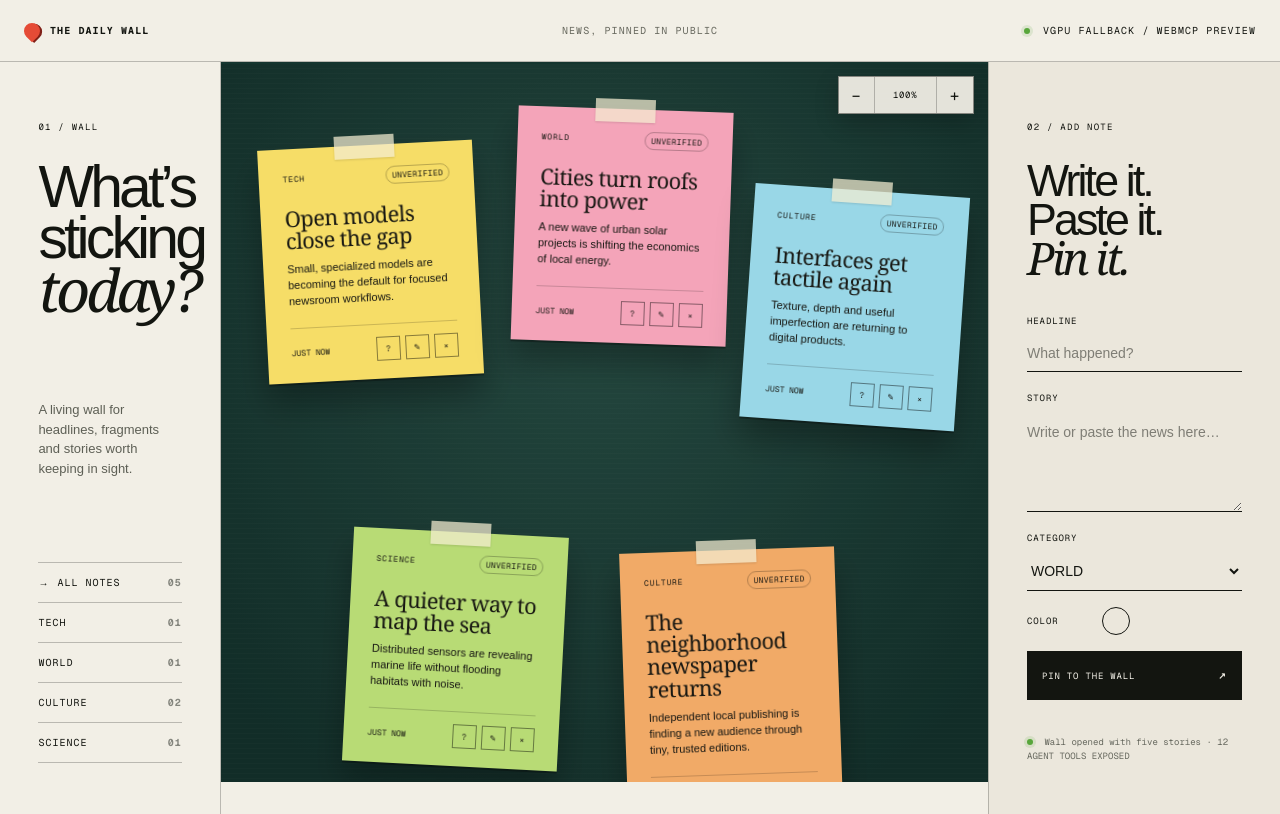
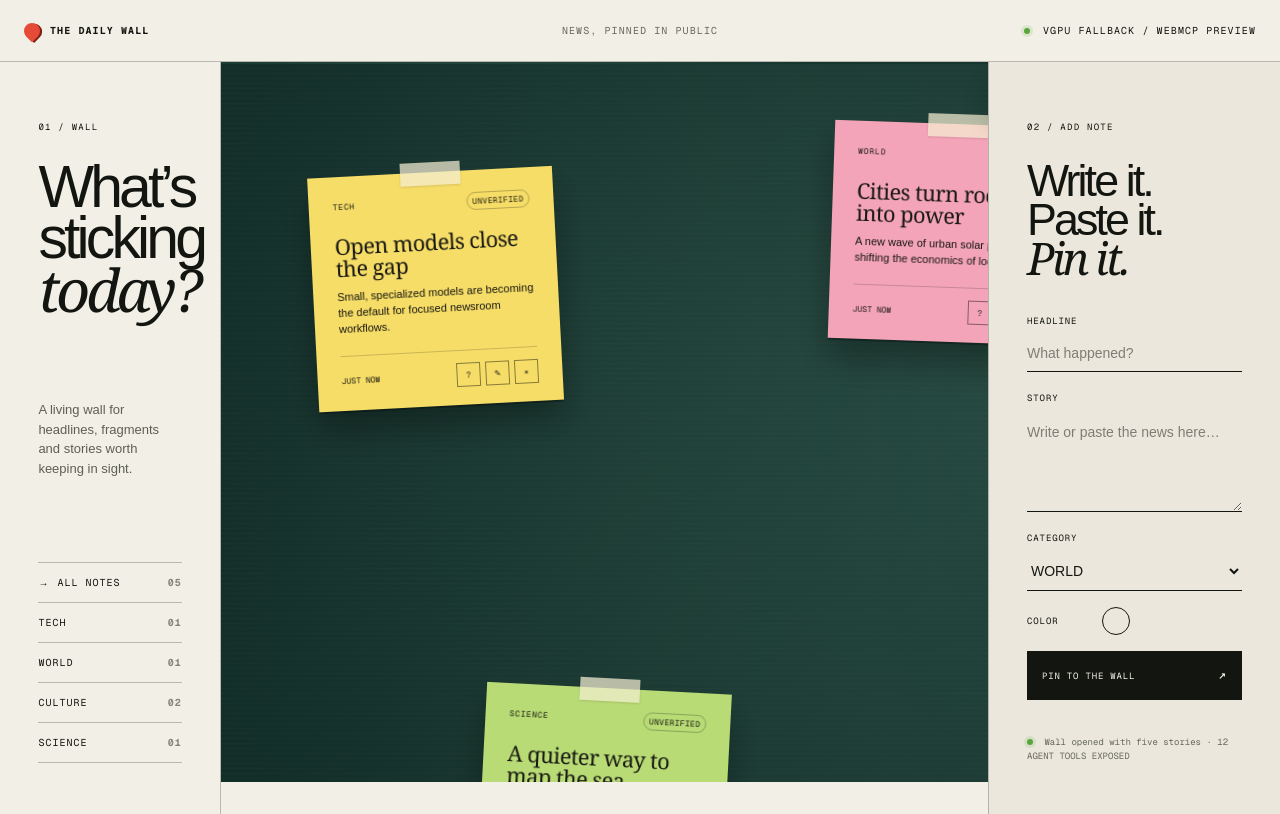
Before and after one commit to aletheia/the-daily-wall, a Next.js app: page / in a window 1280 px wide. Built offline with nearby package versions, Linux system fonts and the light colour scheme.

Commit message:
Add grab-to-pan board interaction

```diff
--- a/app/globals.css
+++ b/app/globals.css
@@ -27,9 +27,11 @@ button { cursor: pointer; }
 .rail nav button.active::before { content: '→'; margin-right: 8px; }
 .rail nav button b { margin-left: auto; color: #85867e; }
 
-.postit-stage { height: 720px; position: relative; overflow: auto; overscroll-behavior: contain; background: var(--board); }
-.board-world { position: relative; min-width: 100%; background: var(--board); transform-origin: 0 0; }
-.board-world canvas { position: absolute; inset: 0; width: 100%; height: 100%; opacity: .75; background: radial-gradient(circle at 50% 30%, #284c43, #112b26 70%); }
+.postit-stage { height: 720px; position: relative; overflow: auto; overscroll-behavior: contain; touch-action: none; cursor: grab; background: radial-gradient(circle at 32% 24%, rgba(47,91,78,.72), transparent 50%), repeating-linear-gradient(87deg, rgba(255,255,255,.018) 0 1px, transparent 1px 4px), repeating-linear-gradient(2deg, rgba(0,0,0,.025) 0 1px, transparent 1px 5px), var(--board); }
+.postit-stage.is-panning { cursor: grabbing; }
+.board-scroll-space { position: relative; }
+.board-world { position: absolute; inset: 0 auto auto 0; background: radial-gradient(circle at 32% 24%, #284c43, #112b26 70%), repeating-linear-gradient(87deg, rgba(255,255,255,.018) 0 1px, transparent 1px 4px), var(--board); transform-origin: 0 0; }
+.board-world canvas { position: absolute; inset: 0; width: 100%; height: 100%; opacity: .68; background: radial-gradient(circle at 50% 30%, #284c43, #112b26 70%); }
 .board-world::after { content: ''; position: absolute; inset: 0; pointer-events: none; background: repeating-linear-gradient(0deg, rgba(255,255,255,.015) 0 1px, transparent 1px 5px); mix-blend-mode: screen; }
 .zoom-controls { position: sticky; z-index: 60; top: 14px; left: 100%; width: max-content; margin: 14px 14px -50px auto; display: flex; background: rgba(242,239,230,.94); border: 1px solid rgba(19,21,16,.45); box-shadow: 0 8px 24px rgba(0,0,0,.2); }
 .zoom-controls button { min-width: 36px; height: 36px; border: 0; border-right: 1px solid rgba(19,21,16,.25); background: transparent; font: 16px var(--font-geist-mono), monospace; }
--- a/app/page.tsx
+++ b/app/page.tsx
@@ -44,6 +44,7 @@ declare global {
 const COLORS: NoteColor[] = ['yellow', 'pink', 'blue', 'green', 'orange'];
 const CATEGORIES: Category[] = ['TECH', 'WORLD', 'CULTURE', 'SCIENCE'];
 const FACT_CHECK_STATUSES: FactCheckStatus[] = ['unverified', 'queued', 'verified', 'disputed', 'inconclusive'];
+const BOARD_WIDTH = 1600;
 const LAYOUT = [[6, 9], [38, 5], [68, 14], [16, 52], [53, 54], [72, 58], [6, 68]];
 const ROTATIONS = [-3, 2, 4, 3, -2, 1, -4];
 
@@ -84,7 +85,7 @@ fn hash(p: vec2f) -> f32 {
 `;
 
 const clamp = (value: number, min: number, max: number) => Math.min(max, Math.max(min, value));
-const getBoardHeight = (count: number) => Math.max(900, Math.ceil(Math.max(count, 1) / 3) * 320 + 100);
+const getBoardHeight = (count: number) => Math.max(1200, Math.ceil(Math.max(count, 1) / 3) * 320 + 100);
 
 function organizeWall(current: Note[]): Note[] {
   const boardHeight = getBoardHeight(current.length);
@@ -127,17 +128,20 @@ export default function Home() {
   const [mcpStatus, setMcpStatus] = useState<'preview' | 'ready'>('preview');
   const [zoom, setZoom] = useState(1);
   const canvasRef = useRef<HTMLCanvasElement>(null);
+  const paneRef = useRef<HTMLElement>(null);
   const stageRef = useRef<HTMLDivElement>(null);
   const notesRef = useRef<Note[]>(INITIAL_NOTES);
   const zoomRef = useRef(1);
   const pointerRef = useRef<[number, number]>([0.5, 0.5]);
   const storageReadyRef = useRef(false);
   const draggingRef = useRef<{ id: string; offsetX: number; offsetY: number; lastX: number } | null>(null);
+  const panningRef = useRef<{ pointerId: number; startX: number; startY: number; scrollLeft: number; scrollTop: number } | null>(null);
   const dropTimerRef = useRef<number | null>(null);
   const [draggingId, setDraggingId] = useState<string | null>(null);
   const [droppingId, setDroppingId] = useState<string | null>(null);
   const [dragTilt, setDragTilt] = useState(0);
   const [dropTilt, setDropTilt] = useState(0);
+  const [isPanning, setIsPanning] = useState(false);
 
   const commitNotes = useCallback((producer: Note[] | ((current: Note[]) => Note[])) => {
     setNotes((current) => {
@@ -190,7 +194,7 @@ export default function Home() {
         const { effect, frameLoop, init, surface } = await import('vgpu');
         if (!active || !canvas) return;
         const gpu = await init();
-        const target = surface(gpu, canvas, { dpr: [1, 2] });
+        const target = surface(gpu, canvas, { dpr: [1, 1.25] });
         const board = effect(gpu, BOARD_SHADER, {
           set: { params: { motion: [0, 0, 0, 0], pointer: [0.5, 0.5, 1, 1], board: [5, 0, 0, 0] } },
         });
@@ -425,6 +429,39 @@ export default function Home() {
     setBoardZoom(zoomRef.current + (event.deltaY < 0 ? 0.1 : -0.1));
   };
 
+  const beginPan = (event: ReactPointerEvent<HTMLElement>) => {
+    if (event.button !== 0 || (event.target as HTMLElement).closest('.postit, .zoom-controls')) return;
+    const pane = paneRef.current;
+    if (!pane) return;
+    event.preventDefault();
+    panningRef.current = {
+      pointerId: event.pointerId,
+      startX: event.clientX,
+      startY: event.clientY,
+      scrollLeft: pane.scrollLeft,
+      scrollTop: pane.scrollTop,
+    };
+    setIsPanning(true);
+    event.currentTarget.setPointerCapture(event.pointerId);
+  };
+
+  const panBoard = (event: ReactPointerEvent<HTMLElement>) => {
+    const panning = panningRef.current;
+    const pane = paneRef.current;
+    if (!panning || !pane || panning.pointerId !== event.pointerId) return;
+    pane.scrollLeft = panning.scrollLeft - (event.clientX - panning.startX);
+    pane.scrollTop = panning.scrollTop - (event.clientY - panning.startY);
+    const board = stageRef.current?.getBoundingClientRect();
+    if (board) pointerRef.current = [(event.clientX - board.left) / board.width, (event.clientY - board.top) / board.height];
+  };
+
+  const endPan = (event: ReactPointerEvent<HTMLElement>) => {
+    if (panningRef.current?.pointerId !== event.pointerId) return;
+    panningRef.current = null;
+    setIsPanning(false);
+    if (event.currentTarget.hasPointerCapture(event.pointerId)) event.currentTarget.releasePointerCapture(event.pointerId);
+  };
+
   const resetComposer = () => { setHeadline(''); setStory(''); setCategory('WORLD'); setColor('yellow'); setEditingId(null) };
 
   const submitNote = (event: FormEvent) => {
@@ -514,20 +551,22 @@ export default function Home() {
           </nav>
         </aside>
 
-        <section className="postit-stage" id="wall" aria-label="News Post-it wall" onWheel={zoomBoard}
+        <section ref={paneRef} className={`postit-stage${isPanning ? ' is-panning' : ''}`} id="wall" aria-label="News Post-it wall" onWheel={zoomBoard}
+          onPointerDown={beginPan} onPointerMove={panBoard} onPointerUp={endPan} onPointerCancel={endPan}
           onPointerLeave={() => { pointerRef.current = [0.5, 0.5] }}>
           <div className="zoom-controls" aria-label="Board zoom controls">
             <button type="button" onClick={() => setBoardZoom(zoomRef.current - 0.1)} aria-label="Zoom out">−</button>
             <button type="button" className="zoom-readout" onClick={() => setBoardZoom(1)} aria-label="Reset board zoom">{Math.round(zoom * 100)}%</button>
             <button type="button" onClick={() => setBoardZoom(zoomRef.current + 0.1)} aria-label="Zoom in">+</button>
           </div>
-          <div ref={stageRef} className="board-world" style={{ width: `${100 / zoom}%`, minHeight: `${boardHeight / zoom}px`, transform: `scale(${zoom})` }}
+          <div className="board-scroll-space" style={{ width: `${BOARD_WIDTH * zoom}px`, height: `${boardHeight * zoom}px` }}>
+            <div ref={stageRef} className="board-world" style={{ width: `${BOARD_WIDTH}px`, height: `${boardHeight}px`, transform: `scale(${zoom})` }}
               onPointerMove={(event) => {
                 const rect = event.currentTarget.getBoundingClientRect();
                 pointerRef.current = [(event.clientX - rect.left) / rect.width, (event.clientY - rect.top) / rect.height];
               }}>
               <canvas ref={canvasRef} aria-hidden="true" />
-            <div className="stage-label"><span>LIVE WALL / 28 AUG 2026</span><span>{visibleNotes.length} NOTES / DRAG TO ARRANGE</span></div>
+              <div className="stage-label"><span>LIVE WALL / 28 AUG 2026</span><span>{visibleNotes.length} NOTES / DRAG EMPTY BOARD TO PAN</span></div>
               {visibleNotes.length === 0 && <div className="empty-wall"><span>THE WALL IS QUIET</span><p>Write or paste the first story.</p></div>}
               {visibleNotes.map((note) => (
                 <article key={note.id} className={`postit ${note.color}${draggingId === note.id ? ' is-dragging' : ''}${droppingId === note.id ? ' is-dropping' : ''}`} style={{ left: `${note.x}%`, top: `${note.y}%`, rotate: `${note.rotation}deg`, '--drag-tilt': `${droppingId === note.id ? dropTilt : dragTilt}deg` } as CSSProperties}
@@ -539,6 +578,7 @@ export default function Home() {
                   <footer><span>JUST NOW</span><div><button onPointerDown={(event) => event.stopPropagation()} onClick={() => queueFactCheck(note)} aria-label={`Queue ${note.title} for a fact check`}>?</button><button onPointerDown={(event) => event.stopPropagation()} onClick={() => editNote(note)} aria-label={`Edit ${note.title}`}>✎</button><button onPointerDown={(event) => event.stopPropagation()} onClick={() => { commitNotes((current) => current.filter((item) => item.id !== note.id)); setLastEvent(`Removed “${note.title}”`) }} aria-label={`Remove ${note.title}`}>×</button></div></footer>
                 </article>
               ))}
+            </div>
           </div>
         </section>
 
```
Lines whose indentation alone changed are shown as unchanged.
